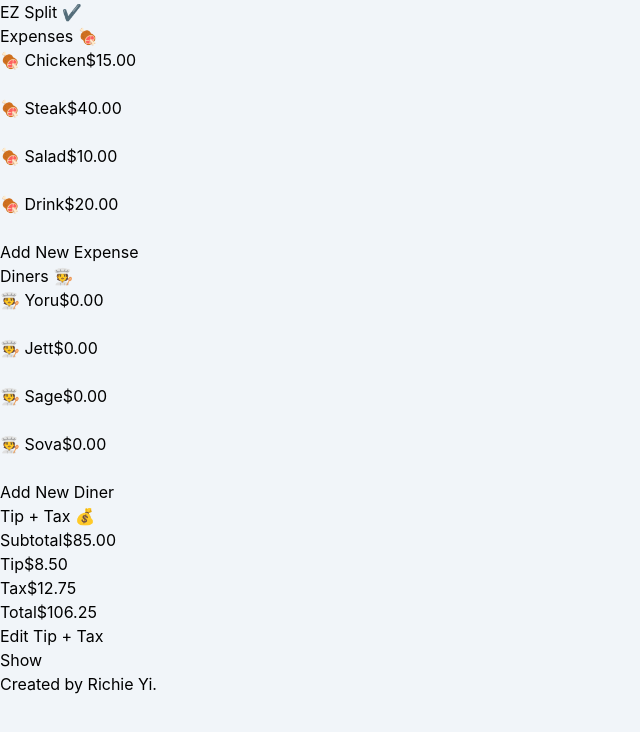
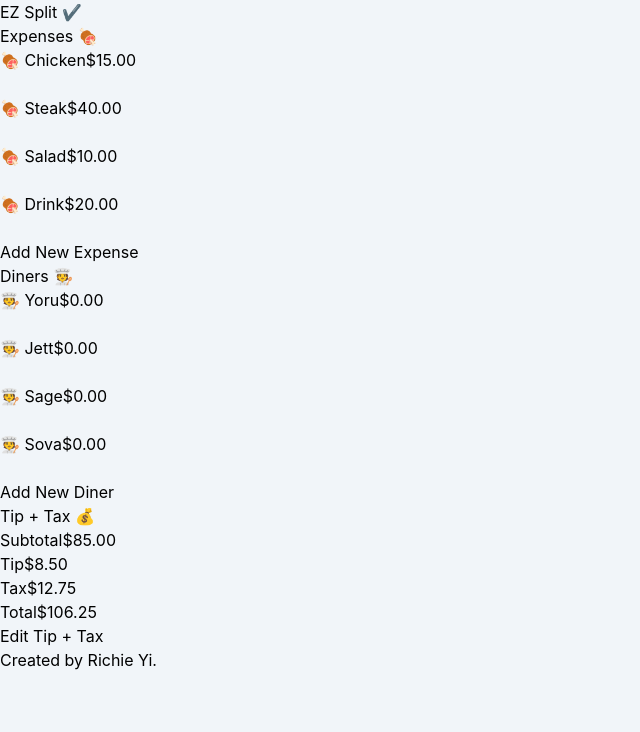
Before and after one commit to richieyi/ez-split, a Next.js app: page / in a window 1280 px wide. Shown: the top 732 px of the page, without its empty margins (0-640 px from the left). Built offline with nearby package versions, Linux system fonts and the light colour scheme.

Commit message:
Temp hide modal and add new README screenshot

```diff
--- a/components/Bill/index.tsx
+++ b/components/Bill/index.tsx
@@ -86,16 +86,16 @@ function Bill() {
         <ExpensesList {...expensesListProps} />
         <DinersList {...dinersListProps} />
         <TipAndTax {...tipAndTaxProps} />
-        <button onClick={() => setShowModal(true)}>Show</button>
+        {/* <button onClick={() => setShowModal(true)}>Show</button> */}
       </div>
-      {showModal ? (
+      {/* {showModal ? (
         <Modal
           title="Test title"
           bodyText="Test body"
           handleCancel={() => setShowModal(false)}
           handleSave={() => {}}
         />
-      ) : null}
+      ) : null} */}
     </>
   );
 }
```
Also changed, not shown: screenshot.png.
